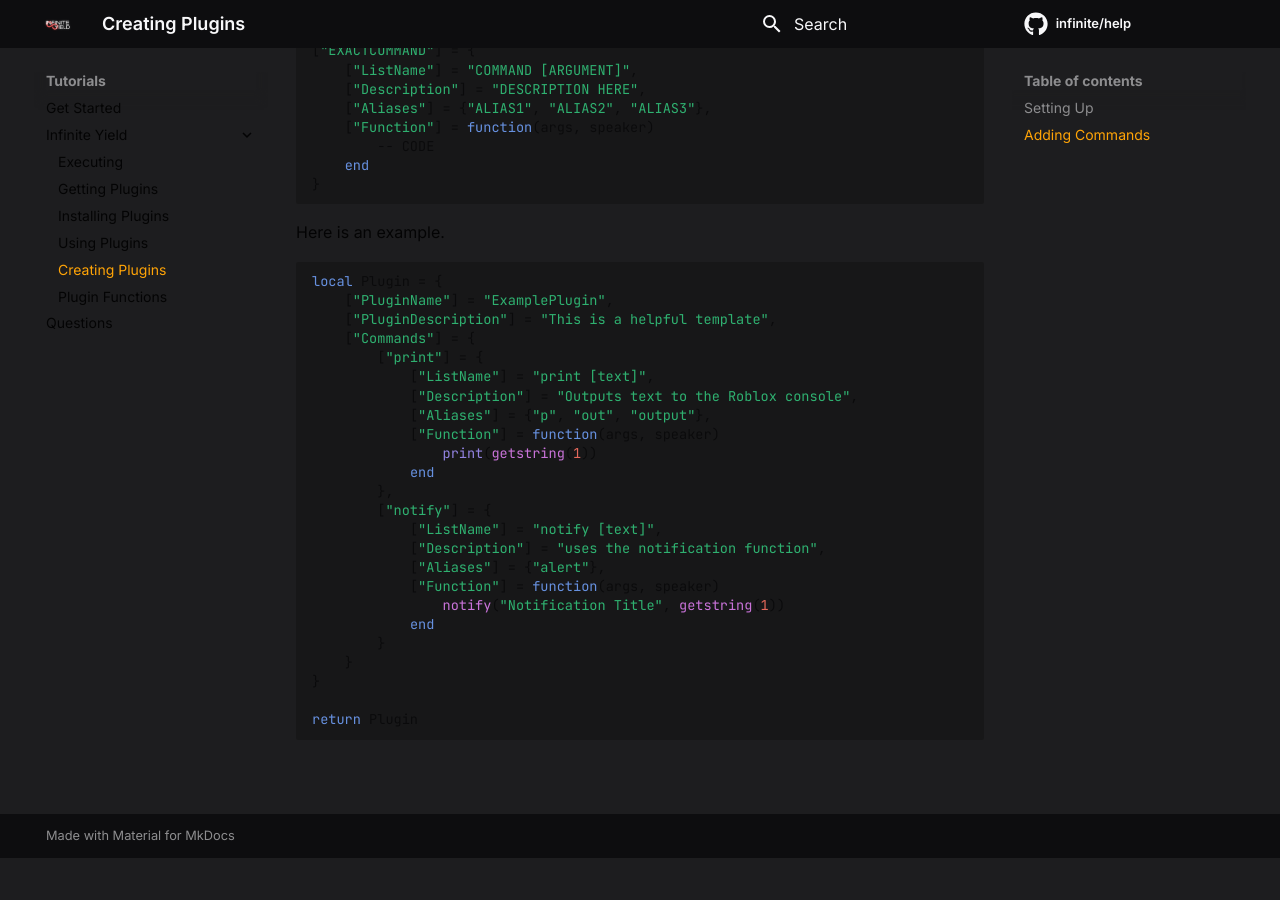
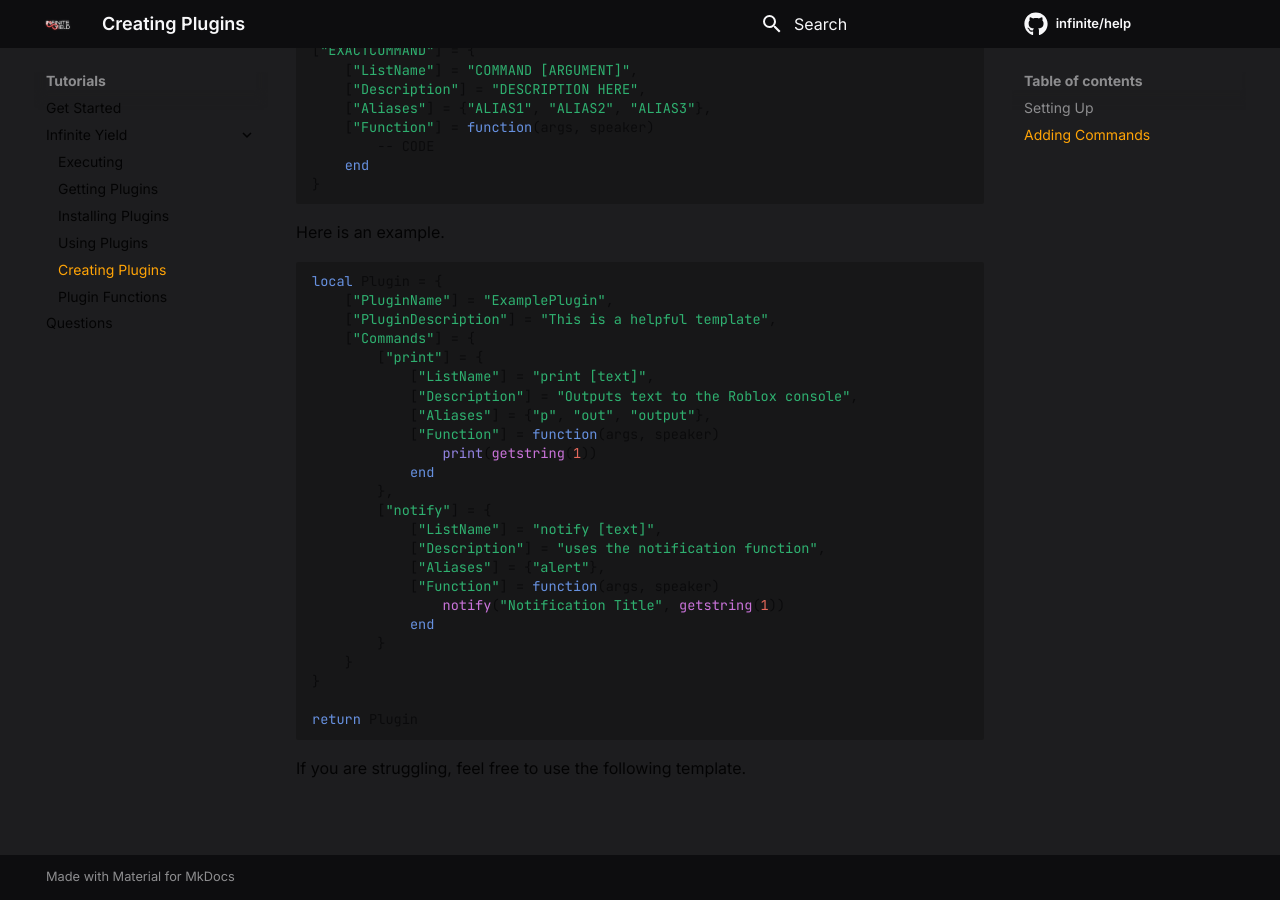
Before and after one commit to moikoros/help, an MkDocs documentation site: the page built from docs/inf/creatingplugins.md, in a window 1280 px wide and 900 px high, scrolled down 1983 px. Built offline with MkDocs 1.6.1 and Material for MkDocs 9.7.7, drawn with Linux system fonts in a browser that asks for light colours; comment, search, counter and statistics services are not loaded; before the commit the page ends 2841 px from its top, so only the background shows below that.

Commit message:
Update creatingplugins.md

````diff
--- a/docs/inf/creatingplugins.md
+++ b/docs/inf/creatingplugins.md
@@ -106,3 +106,5 @@ local Plugin = {
 
 return Plugin
 ```
+
+If you are struggling, feel free to use the following template.
````
